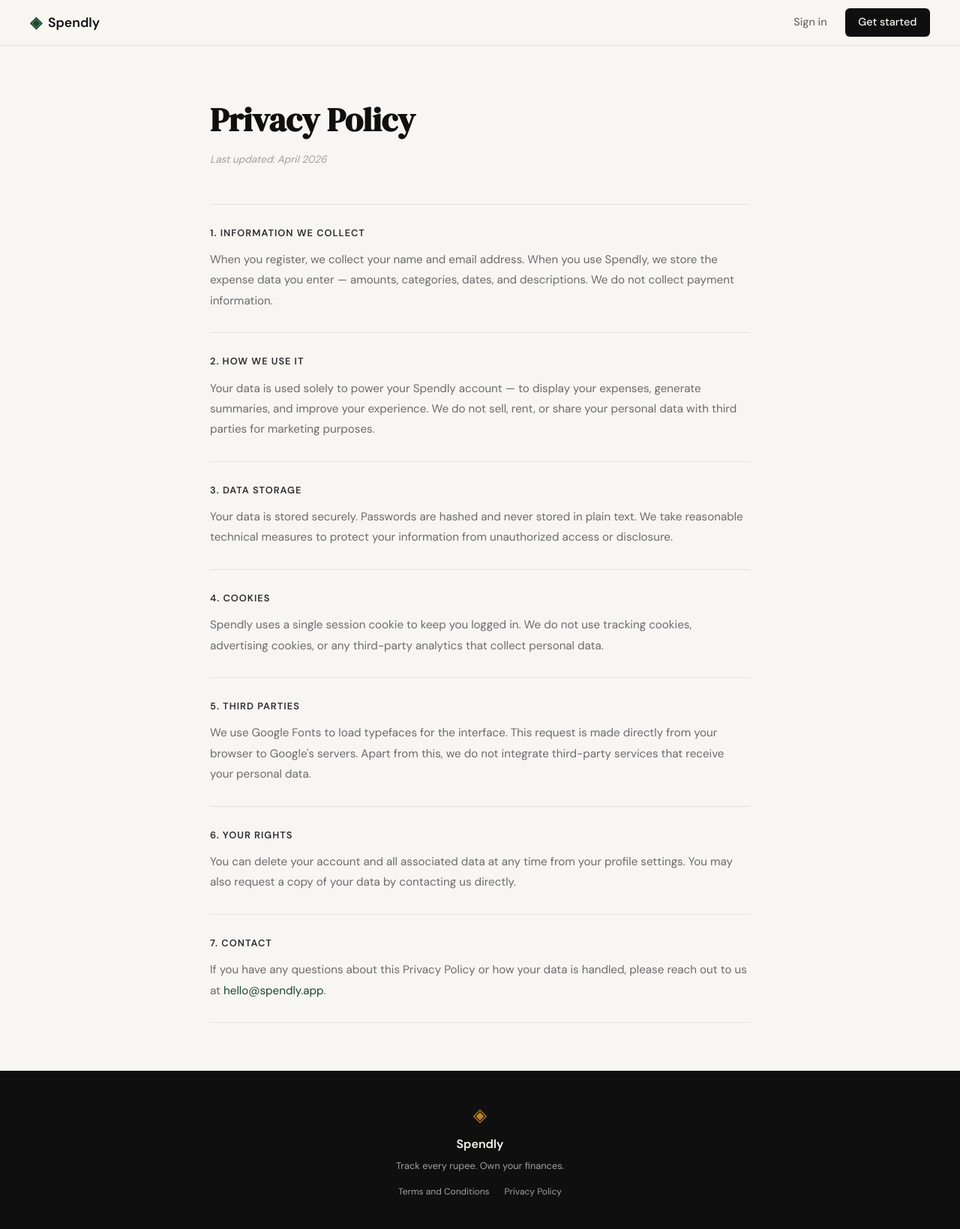
After one commit to iamsinghdilsher-code/expenseTracker, a Flask app: page /privacy in a window 1280 px wide. The commit adds this page. Shown: the whole page at 75% size. Run offline with Flask 3, Linux system fonts and the light colour scheme.

Commit message:
terms and conditions and privacy policy pages

```diff
--- a/app.py
+++ b/app.py
@@ -26,6 +26,16 @@ def login():
 # Placeholder routes — students will implement these                  #
 # ------------------------------------------------------------------ #
 
+@app.route("/terms")
+def terms():
+    return render_template("terms.html")
+
+
+@app.route("/privacy")
+def privacy():
+    return render_template("privacy.html")
+
+
 @app.route("/logout")
 def logout():
     return "Logout — coming in Step 3"
--- a/static/css/style.css
+++ b/static/css/style.css
@@ -523,6 +523,65 @@ a { color: inherit; text-decoration: none; }
 .footer-links a:hover { color: var(--paper); }
 
 /* ------------------------------------------------------------------ */
+/* Legal Pages                                                         */
+/* ------------------------------------------------------------------ */
+
+.legal-page {
+    padding: 4rem 2rem;
+}
+
+.legal-inner {
+    max-width: 720px;
+    margin: 0 auto;
+}
+
+.legal-title {
+    font-family: var(--font-display);
+    font-size: clamp(2rem, 4vw, 2.75rem);
+    color: var(--ink);
+    margin-bottom: 0.4rem;
+}
+
+.legal-meta {
+    font-size: 0.85rem;
+    color: var(--ink-faint);
+    font-style: italic;
+    margin-bottom: 3rem;
+}
+
+.legal-section {
+    padding: 1.75rem 0;
+    border-top: 1px solid var(--border);
+}
+
+.legal-section:last-child {
+    border-bottom: 1px solid var(--border);
+}
+
+.legal-heading {
+    font-family: var(--font-body);
+    font-size: 0.8rem;
+    font-weight: 600;
+    text-transform: uppercase;
+    letter-spacing: 0.08em;
+    color: var(--ink-soft);
+    margin-bottom: 0.75rem;
+}
+
+.legal-body {
+    font-size: 0.95rem;
+    color: var(--ink-muted);
+    line-height: 1.8;
+}
+
+.legal-link {
+    color: var(--accent);
+    text-decoration: none;
+}
+
+.legal-link:hover { text-decoration: underline; }
+
+/* ------------------------------------------------------------------ */
 /* Responsive                                                          */
 /* ------------------------------------------------------------------ */
 
--- /dev/null
+++ b/templates/privacy.html
@@ -0,0 +1,47 @@
+{% extends "base.html" %}
+
+{% block title %}Privacy Policy — Spendly{% endblock %}
+
+{% block content %}
+<div class="legal-page">
+    <div class="legal-inner">
+        <h1 class="legal-title">Privacy Policy</h1>
+        <p class="legal-meta">Last updated: April 2026</p>
+
+        <div class="legal-section">
+            <h2 class="legal-heading">1. Information We Collect</h2>
+            <p class="legal-body">When you register, we collect your name and email address. When you use Spendly, we store the expense data you enter — amounts, categories, dates, and descriptions. We do not collect payment information.</p>
+        </div>
+
+        <div class="legal-section">
+            <h2 class="legal-heading">2. How We Use It</h2>
+            <p class="legal-body">Your data is used solely to power your Spendly account — to display your expenses, generate summaries, and improve your experience. We do not sell, rent, or share your personal data with third parties for marketing purposes.</p>
+        </div>
+
+        <div class="legal-section">
+            <h2 class="legal-heading">3. Data Storage</h2>
+            <p class="legal-body">Your data is stored securely. Passwords are hashed and never stored in plain text. We take reasonable technical measures to protect your information from unauthorized access or disclosure.</p>
+        </div>
+
+        <div class="legal-section">
+            <h2 class="legal-heading">4. Cookies</h2>
+            <p class="legal-body">Spendly uses a single session cookie to keep you logged in. We do not use tracking cookies, advertising cookies, or any third-party analytics that collect personal data.</p>
+        </div>
+
+        <div class="legal-section">
+            <h2 class="legal-heading">5. Third Parties</h2>
+            <p class="legal-body">We use Google Fonts to load typefaces for the interface. This request is made directly from your browser to Google's servers. Apart from this, we do not integrate third-party services that receive your personal data.</p>
+        </div>
+
+        <div class="legal-section">
+            <h2 class="legal-heading">6. Your Rights</h2>
+            <p class="legal-body">You can delete your account and all associated data at any time from your profile settings. You may also request a copy of your data by contacting us directly.</p>
+        </div>
+
+        <div class="legal-section">
+            <h2 class="legal-heading">7. Contact</h2>
+            <p class="legal-body">If you have any questions about this Privacy Policy or how your data is handled, please reach out to us at <a class="legal-link" href="mailto:hello@spendly.app">hello@spendly.app</a>.</p>
+        </div>
+    </div>
+</div>
+{% endblock %}
```
Also changed, not shown: templates/terms.html (added, +47 -0 lines).
